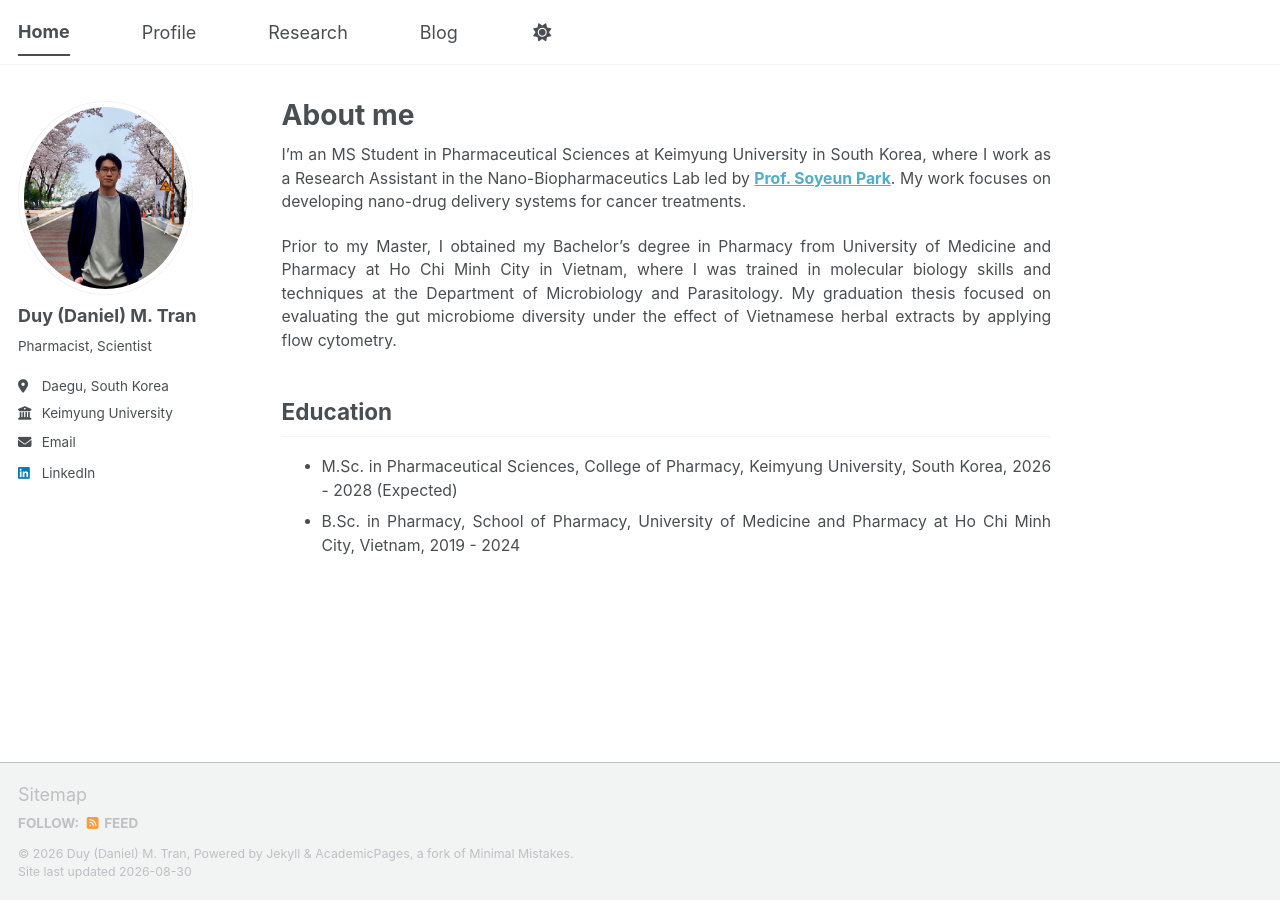
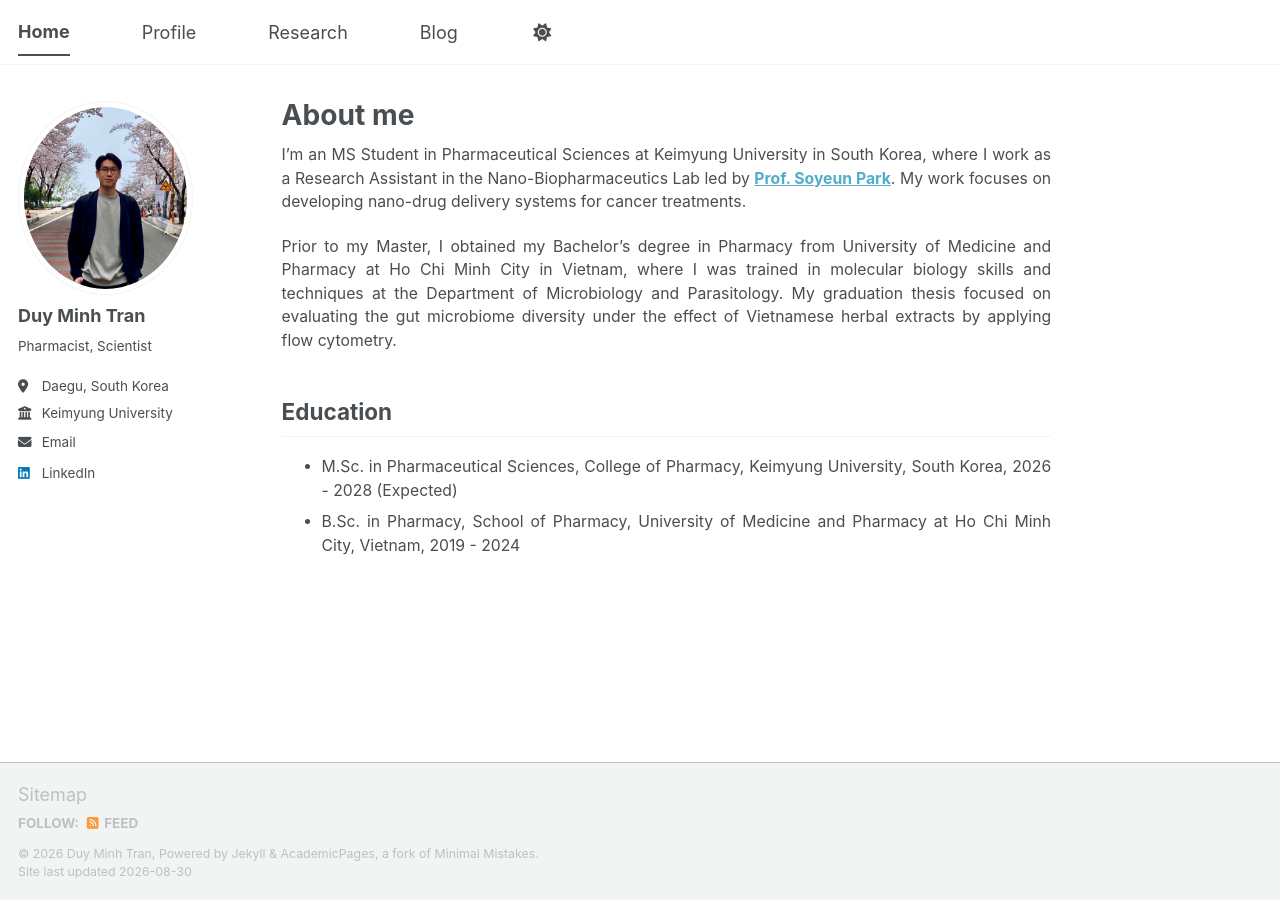
Before and after one commit to tranminhduy-git/tmduy.github.io, a Jekyll site: the page built from _pages/about.md, in a window 1280 px wide. Built offline with Jekyll 4.4.1, drawn with Linux system fonts in a browser that asks for light colours; a script bundle is joined from its source files by our own code; library files that are not in the unit come from our copies.

Commit message:
Update _config.yml

```diff
--- a/_config.yml
+++ b/_config.yml
@@ -11,7 +11,7 @@ locale                   : "en-US"
 site_theme               : "default" # The available themes options are "default", "air", "sunrise", "mint", "dirt" and "contrast"
 title                    : "Home"
 title_separator          : "-"
-name                     : &name "Duy (Daniel) M. Tran"
+name                     : &name "Duy Minh Tran"
 description              : &description "Tran Minh Duy's academic portfolio"   # Update this with a general description of your site, this is the default if not overridden by a page
 url                      : https://tranminhduy-git.github.io/tmduy.github.io// # The base hostname & protocol for your site e.g. "https://[your GitHub username].github.io",
                                                            # or if you already have some other page hosted on Github then use "https://[your GitHub username].github.io/[Your Repo Name]"
@@ -24,7 +24,7 @@ repository               : "https://tranminhduy-git.github.io/tmduy.github.io//"
 author:
   # Biographic information
   avatar           : "IMG_4350.jpeg"
-  name             : "Duy (Daniel) M. Tran"
+  name             : "Duy Minh Tran"
   pronouns         :  # example: "she/her"
   bio              : "Pharmacist, Scientist"
   location         : "Daegu, South Korea"
```
